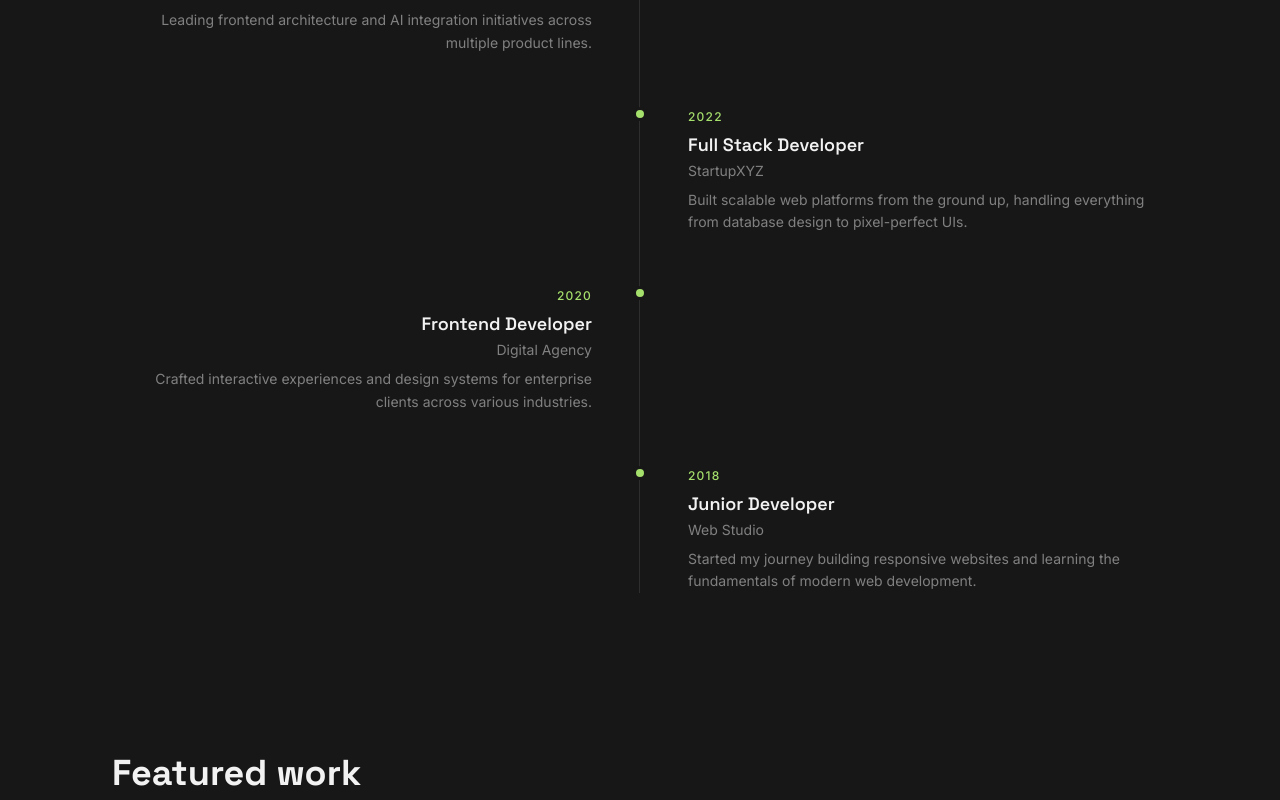
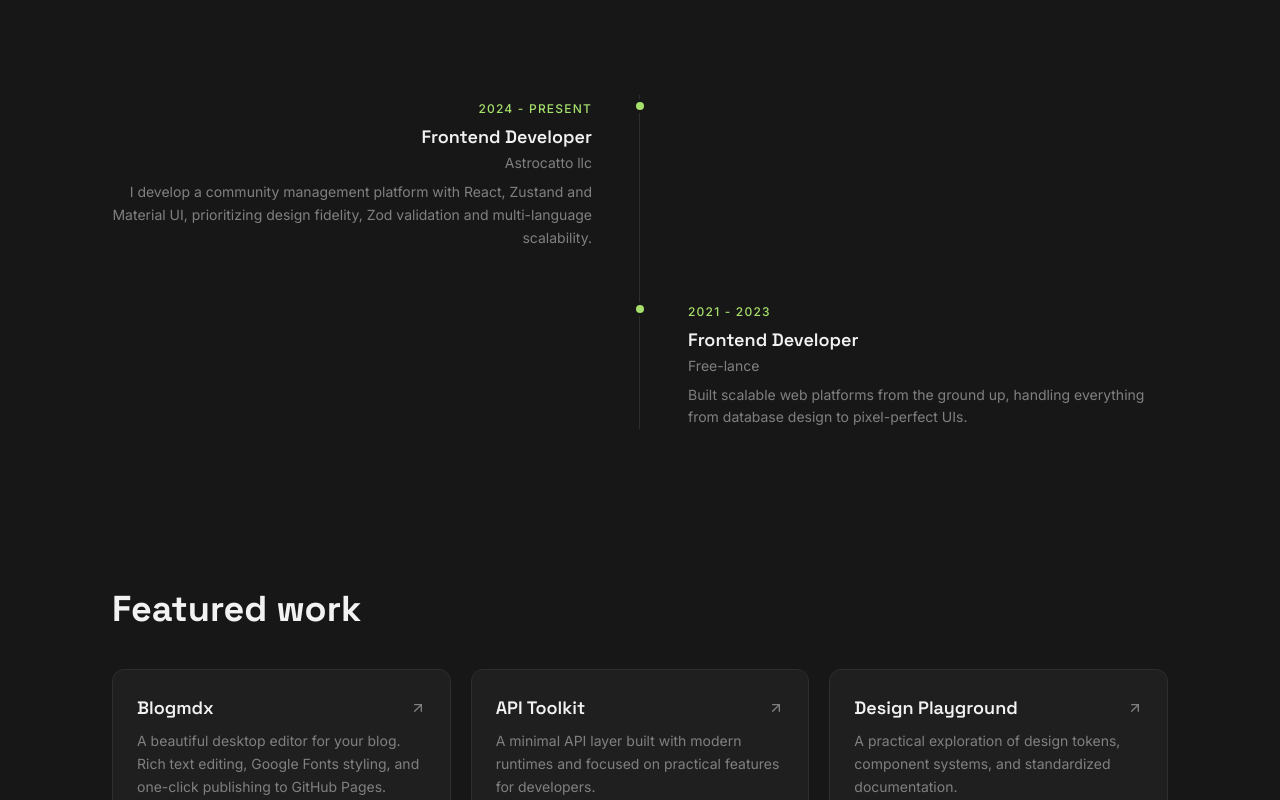
Before and after one commit to AlexDacorte/portfolio_2026, a React (Vite) app: page / in a window 1280 px wide. Shown: the part 1580-2380 px from the top of the page. Built offline with nearby package versions, Linux system fonts and the light colour scheme.

Commit message:
added better motion animation to the HeroSection and Navbar, updated i18-n strings

```diff
--- a/src/components/AboutSection.tsx
+++ b/src/components/AboutSection.tsx
@@ -1,33 +1,24 @@
 import { motion } from "framer-motion";
+import { useTranslation } from "react-i18next";
 
-const timeline = [
+const AboutSection = () => {
+  const { t } = useTranslation();
+
+  const timeline = [
   {
-    year: "2024",
-    role: "Senior Software Engineer",
-    company: "Tech Corp",
-    description: "Leading frontend architecture and AI integration initiatives across multiple product lines.",
+    year: t("about.timeline.2024.year"),
+    role: t("about.timeline.2024.role"),
+    company: t("about.timeline.2024.company"),
+    description: t("about.timeline.2024.description"),
   },
   {
-    year: "2022",
-    role: "Full Stack Developer",
-    company: "StartupXYZ",
-    description: "Built scalable web platforms from the ground up, handling everything from database design to pixel-perfect UIs.",
-  },
-  {
-    year: "2020",
-    role: "Frontend Developer",
-    company: "Digital Agency",
-    description: "Crafted interactive experiences and design systems for enterprise clients across various industries.",
-  },
-  {
-    year: "2018",
-    role: "Junior Developer",
-    company: "Web Studio",
-    description: "Started my journey building responsive websites and learning the fundamentals of modern web development.",
-  },
+    year: t("about.timeline.2022.year"),
+    role: t("about.timeline.2022.role"),
+    company: t("about.timeline.2022.company"),
+    description: t("about.timeline.2022.description"),
+  }
 ];
 
-const AboutSection = () => {
   return (
     <section id="about" className="relative px-6 md:px-12 py-20 max-w-6xl mx-auto">
       <motion.h2
@@ -36,7 +27,7 @@ const AboutSection = () => {
         viewport={{ once: true }}
         className="font-display font-bold text-3xl md:text-4xl text-foreground mb-4"
       >
-        About me
+        {t("about.title")}
       </motion.h2>
       <motion.p
         initial={{ opacity: 0, y: 15 }}
@@ -45,10 +36,10 @@ const AboutSection = () => {
         transition={{ delay: 0.1 }}
         className="text-muted-foreground text-lg mb-14 max-w-2xl"
       >
-        A passionate engineer with a love for clean code, thoughtful design, and solving complex problems.
+        {t("about.subtitle")}
       </motion.p>
 
-      <div className="relative">
+      <div className="relative mt-40">
         {/* Vertical line */}
         <div className="absolute left-[7px] md:left-1/2 md:-translate-x-px top-0 bottom-0 w-px bg-border" />
 
@@ -68,7 +59,7 @@ const AboutSection = () => {
               >
                 {/* Dot */}
                 <div className="absolute left-0 md:left-1/2 md:-translate-x-1/2 top-1 z-10">
-                  <div className="w-3.5 h-3.5 rounded-full bg-primary border-[3px] border-background" />
+                  <motion.div className="w-3.5 h-3.5 rounded-full bg-primary border-[3px] border-background" />
                 </div>
 
                 {/* Content */}
--- a/src/components/FeaturedWork.tsx
+++ b/src/components/FeaturedWork.tsx
@@ -3,7 +3,7 @@ import { ArrowUpRight } from "lucide-react";
 import { useTranslation } from "react-i18next";
 
 const projectKeys = [
-  { key: "alpha", tags: ["React", "TypeScript", "Tailwind"], href: "#" },
+  { key: "blogmdx", tags: ["React", "TypeScript", "Tailwind"], href: "https://fatstruct.github.io/blogmdx/" },
   { key: "toolkit", tags: ["Node.js", "REST", "SSR"], href: "#" },
   { key: "playground", tags: ["CSS", "Design Tokens", "A11y"], href: "#" },
 ];
@@ -26,6 +26,7 @@ const FeaturedWork = () => {
           <motion.a
             key={project.key}
             href={project.href}
+            target="_blank"
             initial={{ opacity: 0, y: 30 }}
             whileInView={{ opacity: 1, y: 0 }}
             viewport={{ once: true }}
--- a/src/components/HeroSection.tsx
+++ b/src/components/HeroSection.tsx
@@ -6,9 +6,11 @@ const HeroSection = () => {
 
   return (
     <section className="relative min-h-screen flex flex-col items-center justify-center text-center px-6 pt-20">
+      <a href="#about" className="group">
       <motion.h1
         initial={{ opacity: 0, y: 30 }}
-        animate={{ opacity: 1, y: 0 }}
+        animate={{ opacity: 1, y: 0  }}
+        whileHover={{ scale: 1.05, cursor: "pointer" , textShadow: "0px 0px 8px rgba(255, 255, 255, 0.8)"}}
         transition={{ duration: 0.8, delay: 0.2 }}
         className="font-display font-bold text-5xl md:text-7xl lg:text-8xl leading-[0.95] tracking-tight text-foreground"
       >
@@ -16,6 +18,8 @@ const HeroSection = () => {
         <br />
         <span className="text-gradient-accent">{t("hero.line2")}</span> {t("hero.line3")}
       </motion.h1>
+      </a>
+
       <motion.p
         initial={{ opacity: 0, y: 20 }}
         animate={{ opacity: 1, y: 0 }}
--- a/src/components/Navbar.tsx
+++ b/src/components/Navbar.tsx
@@ -34,13 +34,15 @@ const Navbar = () => {
       <div className="flex items-center gap-6">
         <div className="hidden sm:flex items-center gap-8">
           {links.map((link) => (
-            <a
+            <motion.a
               key={link.href}
               href={link.href}
+              whileHover={{ rotate: 3 , scale: 1.05}}
+              transition={{ type: "spring", stiffness: 300 }}
               className="text-sm text-muted-foreground hover:text-foreground transition-colors duration-200"
             >
               {link.label}
-            </a>
+            </motion.a>
           ))}
           <a
             href="#contact"
--- a/src/i18n/locales/en.json
+++ b/src/i18n/locales/en.json
@@ -9,12 +9,12 @@
     "line1": "Building",
     "line2": "expressive",
     "line3": "interfaces",
-    "subtitle": "Software development expert. Quality, user experience, and delivery timelines in the age of automation."
+    "subtitle": "Software development. Quality, user experience, and delivery timelines."
   },
   "status": {
     "now": "NOW",
-    "nowTitle": "Playing with the future",
-    "nowDesc": "Currently specializing in AI-driven workflows, autonomous agent systems, and scalable web platforms, leveraging modern full-stack technologies.",
+    "nowTitle": "Frontend & IT Solutions",
+    "nowDesc": "Creating scalable web platforms and high-performance management systems. Transforming complex designs into fluid interfaces using React, Zustand, and TypeScript, with a strong focus on real-time data optimization and self-managing digital architectures.",
     "exploreProjects": "Explore projects",
     "viewJourney": "View my journey",
     "radar": "ON THE RADAR",
@@ -26,39 +26,28 @@
   },
   "about": {
     "title": "About me",
-    "subtitle": "A passionate engineer with a love for clean code, thoughtful design, and solving complex problems.",
+    "subtitle": "A passionate software developer with a love for clean code, thoughtful design, and solving complex problems.",
     "timeline": {
       "2024": {
-        "year": "2024",
-        "role": "Senior Software Engineer",
-        "company": "Tech Corp",
-        "description": "Leading frontend architecture and AI integration initiatives across multiple product lines."
+        "year": "2024 - Present",
+        "role": "Frontend Developer",
+        "company": "Astrocatto llc",
+        "description": "I develop a community management platform with React, Zustand and Material UI, prioritizing design fidelity, Zod validation and multi-language scalability."
       },
       "2022": {
-        "year": "2022",
-        "role": "Full Stack Developer",
-        "company": "StartupXYZ",
+        "year": "2021 - 2023",
+        "role": "Frontend Developer",
+        "company": "Free-lance",
         "description": "Built scalable web platforms from the ground up, handling everything from database design to pixel-perfect UIs."
-      },
-      "2020": {
-        "year": "2020",
-        "role": "Frontend Developer",
-        "company": "Digital Agency",
-        "description": "Crafted interactive experiences and design systems for enterprise clients across various industries."
-      },
-      "2018": {
-        "year": "2018",
-        "role": "Junior Developer",
-        "company": "Web Studio",
-        "description": "Started my journey building responsive websites and learning the fundamentals of modern web development."
       }
     }
   },
   "projects": {
     "title": "Featured work",
-    "alpha": {
-      "title": "Project Alpha",
-      "description": "Interactive performance experiments exploring view transitions, streaming SSR, and micro-interactions."
+    "blogmdx": {
+      "title": "Blogmdx",
+      "url":"https://fatstruct.github.io/blogmdx/",
+      "description": "A beautiful desktop editor for your blog. Rich text editing, Google Fonts styling, and one-click publishing to GitHub Pages."
     },
     "toolkit": {
       "title": "API Toolkit",
@@ -75,6 +64,6 @@
     "cta": "Contact me"
   },
   "footer": {
-    "rights": "© {{year}} yourname. All rights reserved."
+    "rights": "© {{year}} Alexsandro Da Corte. All rights reserved."
   }
 }
--- a/src/i18n/locales/es.json
+++ b/src/i18n/locales/es.json
@@ -9,12 +9,12 @@
     "line1": "Construyendo",
     "line2": "interfaces",
     "line3": "expresivas",
-    "subtitle": "Experto en desarrollo de software. Calidad, experiencia de usuario y plazos de entrega en la era de la automatización."
+    "subtitle": "Desarrollo de software. Calidad, experiencia de usuario y plazos de entrega."
   },
   "status": {
     "now": "AHORA",
-    "nowTitle": "Jugando con el futuro",
-    "nowDesc": "Actualmente especializado en flujos de trabajo impulsados por IA, sistemas de agentes autónomos y plataformas web escalables con tecnologías full-stack modernas.",
+    "nowTitle": "Frontend & Soluciones IT",
+    "nowDesc": "Creando plataformas web escalables y sistemas de gestión de alto rendimiento. Transformando diseños complejos en interfaces fluidas usando React, Zustand y TypeScript, con un fuerte enfoque en la optimización de datos en tiempo real y arquitecturas digitales auto-gestionadas.",
     "exploreProjects": "Explorar proyectos",
     "viewJourney": "Ver mi trayectoria",
     "radar": "EN EL RADAR",
@@ -26,35 +26,28 @@
   },
   "about": {
     "title": "Sobre mí",
-    "subtitle": "Un ingeniero apasionado con amor por el código limpio, el diseño cuidadoso y la resolución de problemas complejos.",
+    "subtitle": "Un desarrollador de software apasionado con amor por el código limpio, el diseño cuidadoso y la resolución de problemas complejos.",
     "timeline": {
       "2024": {
+        "year": "2024 - Actualidad",
         "role": "Desarrollador Frontend",
         "company": "Astrocatto llc",
-        "description": "Lideré el desarrollo de una plataforma escalable con React, Zustand y Material UI, garantizando alta fidelidad visual desde Figma. Implementé validaciones robustas con Zod e internacionalización (i18n), optimizando el rendimiento y la sincronización de datos en tiempo real."
+        "description": "Desarrollo una plataforma de gestión de comunidades con React, Zustand y Material UI, priorizando la fidelidad de diseño, validación con Zod y escalabilidad multi-idioma."
       },
       "2022": {
+        "year": "2021 - 2023",
         "role": "Desarrollador Frontend",
-        "company": "Sesh",
+        "company": "Free-lance",
         "description": "Construí plataformas web escalables desde cero, manejando todo desde el diseño de bases de datos hasta interfaces pixel-perfect."
-      },
-      "2020": {
-        "role": "Desarrollador Frontend",
-        "company": "Agencia Digital",
-        "description": "Creé experiencias interactivas y sistemas de diseño para clientes empresariales en diversas industrias."
-      },
-      "2018": {
-        "role": "Desarrollador Junior",
-        "company": "Estudio Web",
-        "description": "Comencé mi trayectoria construyendo sitios web responsivos y aprendiendo los fundamentos del desarrollo web moderno."
       }
     }
   },
   "projects": {
     "title": "Trabajo destacado",
-    "alpha": {
-      "title": "Proyecto Alpha",
-      "description": "Experimentos interactivos de rendimiento explorando transiciones de vista, SSR en streaming y micro-interacciones."
+    "blogmdx": {
+      "title": "Blogmdx",
+      "url":"https://fatstruct.github.io/blogmdx/",
+      "description": "Un editor de escritorio elegante para tu blog. Edición de texto enriquecido, estilo de Google Fonts y publicación con un solo clic en GitHub Pages."
     },
     "toolkit": {
       "title": "API Toolkit",
@@ -71,6 +64,6 @@
     "cta": "Contáctame"
   },
   "footer": {
-    "rights": "© {{year}} yourname. Todos los derechos reservados."
+    "rights": "© {{year}} Alexsandro Da Corte. Todos los derechos reservados."
   }
 }
--- a/src/i18n/locales/pt.json
+++ b/src/i18n/locales/pt.json
@@ -9,12 +9,12 @@
     "line1": "Construindo",
     "line2": "interfaces",
     "line3": "expressivas",
-    "subtitle": "Especialista em desenvolvimento de software. Qualidade, experiência do usuário e prazos de entrega na era da automação."
+    "subtitle": "Desenvolvimento de software. Qualidade, experiência do usuário e prazos de entrega."
   },
   "status": {
     "now": "AGORA",
-    "nowTitle": "Brincando com o futuro",
-    "nowDesc": "Atualmente especializado em fluxos de trabalho impulsionados por IA, sistemas de agentes autônomos e plataformas web escaláveis com tecnologias full-stack modernas.",
+    "nowTitle": "Frontend & Soluções IT",
+    "nowDesc": "Criando plataformas web escaláveis e sistemas de gestão de alto desempenho. Transformando designs complexos em interfaces fluidas usando React, Zustand e TypeScript, com forte foco em otimização de dados em tempo real e arquiteturas digitais autogerenciadas.",
     "exploreProjects": "Explorar projetos",
     "viewJourney": "Ver minha jornada",
     "radar": "NO RADAR",
@@ -26,35 +26,28 @@
   },
   "about": {
     "title": "Sobre mim",
-    "subtitle": "Um engenheiro apaixonado com amor por código limpo, design cuidadoso e resolução de problemas complexos.",
+    "subtitle": "Um desenvolvedor de software apasionado com amor por código limpo, design cuidadoso e resolução de problemas complexos.",
     "timeline": {
       "2024": {
-        "role": "Engenheiro de Software Sênior",
-        "company": "Tech Corp",
-        "description": "Liderando arquitetura frontend e iniciativas de integração de IA em múltiplas linhas de produto."
+        "year": "2024 - presente",
+        "role": "Frontend Developer",
+        "company": "Astrocatto llc",
+        "description": "Desenvolvo uma plataforma de gestão de comunidades com React, Zustand e Material UI, dando prioridade à fidelidade do design, à validação Zod e à escalabilidade multilingue."
       },
       "2022": {
-        "role": "Desenvolvedor Full Stack",
-        "company": "StartupXYZ",
+        "year": "2021 - 2023",
+        "role": "Frontend Developer",
+        "company": "Free-lance",
         "description": "Construí plataformas web escaláveis do zero, lidando com tudo, desde design de banco de dados até interfaces pixel-perfect."
-      },
-      "2020": {
-        "role": "Desenvolvedor Frontend",
-        "company": "Agência Digital",
-        "description": "Criei experiências interativas e design systems para clientes empresariais em diversas indústrias."
-      },
-      "2018": {
-        "role": "Desenvolvedor Júnior",
-        "company": "Estúdio Web",
-        "description": "Comecei minha jornada construindo sites responsivos e aprendendo os fundamentos do desenvolvimento web moderno."
       }
     }
   },
   "projects": {
     "title": "Trabalho em destaque",
-    "alpha": {
-      "title": "Projeto Alpha",
-      "description": "Experimentos interativos de performance explorando transições de visualização, SSR em streaming e micro-interações."
+    "blogmdx": {
+      "title": "Blogmdx",
+      "url":"https://fatstruct.github.io/blogmdx/",
+      "description": "Um editor desktop elegante para o seu blog. Edição de texto avançada, estilização com tipos de letra Google e publicação com um clique no GitHub Pages."
     },
     "toolkit": {
       "title": "API Toolkit",
@@ -71,6 +64,6 @@
     "cta": "Entre em contato"
   },
   "footer": {
-    "rights": "© {{year}} yourname. Todos os direitos reservados."
+    "rights": "© {{year}} Alexsandro Da Corte. Todos os direitos reservados."
   }
 }
```
